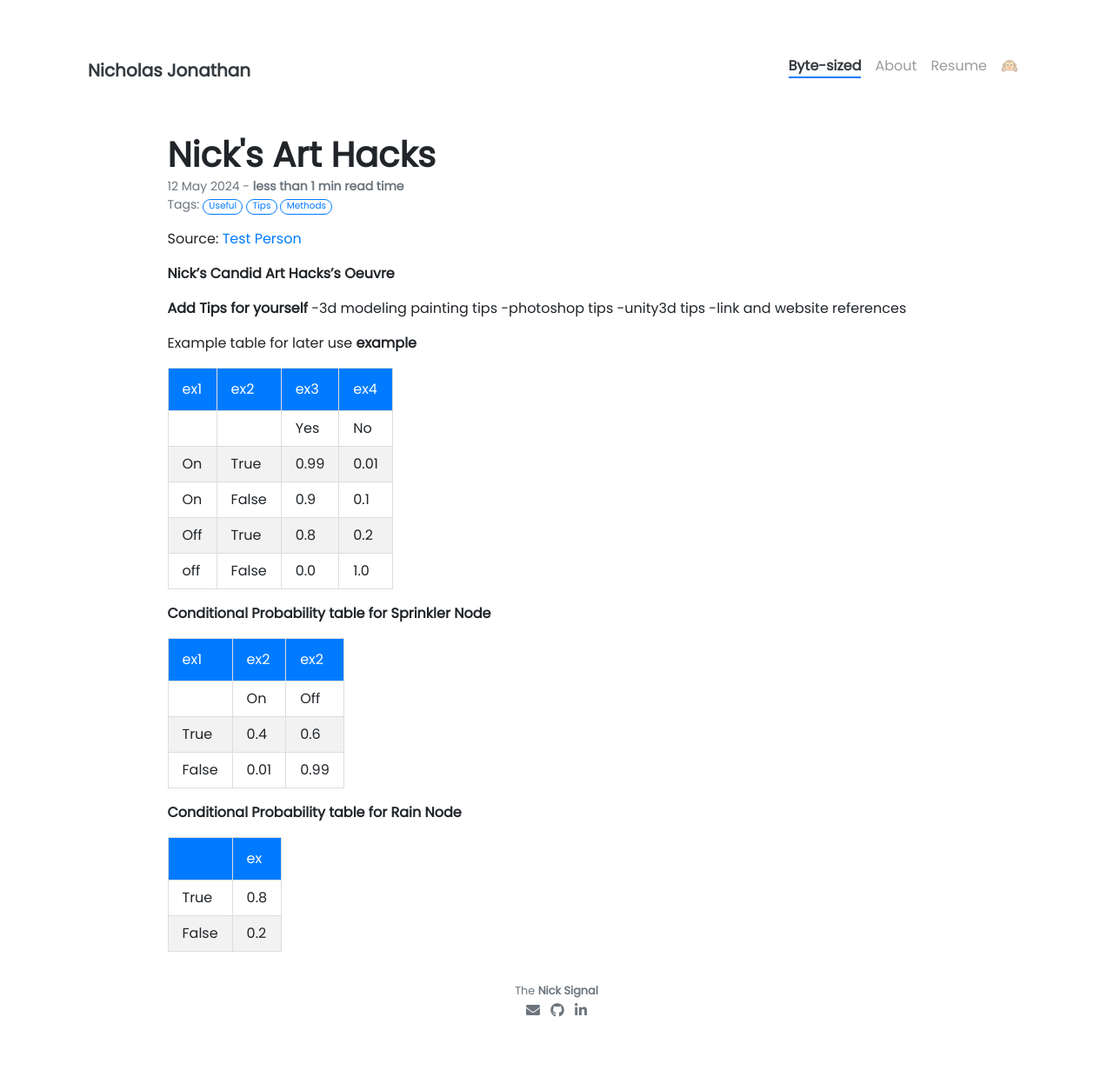
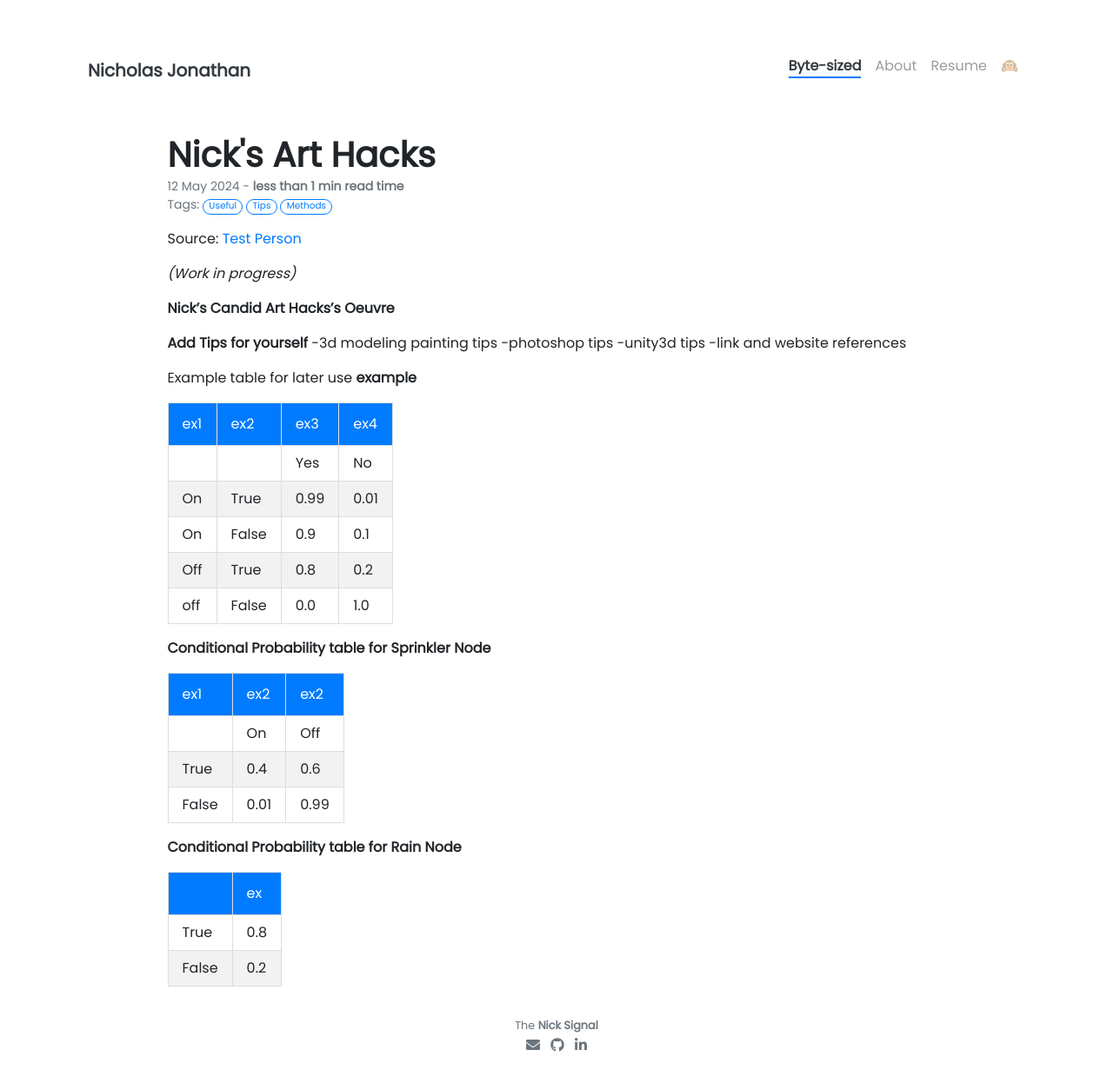
Before and after one commit to Seerow0/-MK-II-Nicholas-J-Website-, a Jekyll site: the page built from _posts/2024-05-12-Technique-Tips.md, in a window 1280 px wide. Shown: the whole page at 87% size. Built offline with Jekyll 4.4.1, drawn with Linux system fonts in a browser that asks for light colours; nearby versions of some CDN libraries; our own code applies the rules of GitHub Pages for plain Markdown files; a script that is not in the unit is left out; before the commit the page ends 1191 px from its top, so only the background shows below that.

Commit message:
Update 2024-05-12-Technique-Tips.md

```diff
--- a/_posts/2024-05-12-Technique-Tips.md
+++ b/_posts/2024-05-12-Technique-Tips.md
@@ -3,10 +3,12 @@ title: Nick's Art Hacks
 tags: [Useful, Tips, Methods]
 style: fill
 color: success
-description: An easy to access quick hack guide.
+description: (Work in progress) An easy to access quick hack guide.
 ---
 
 Source: [Test Person](https://google.com/)
+
+*(Work in progress)*
 
 **Nick's Candid Art Hacks's Oeuvre**
 
```
